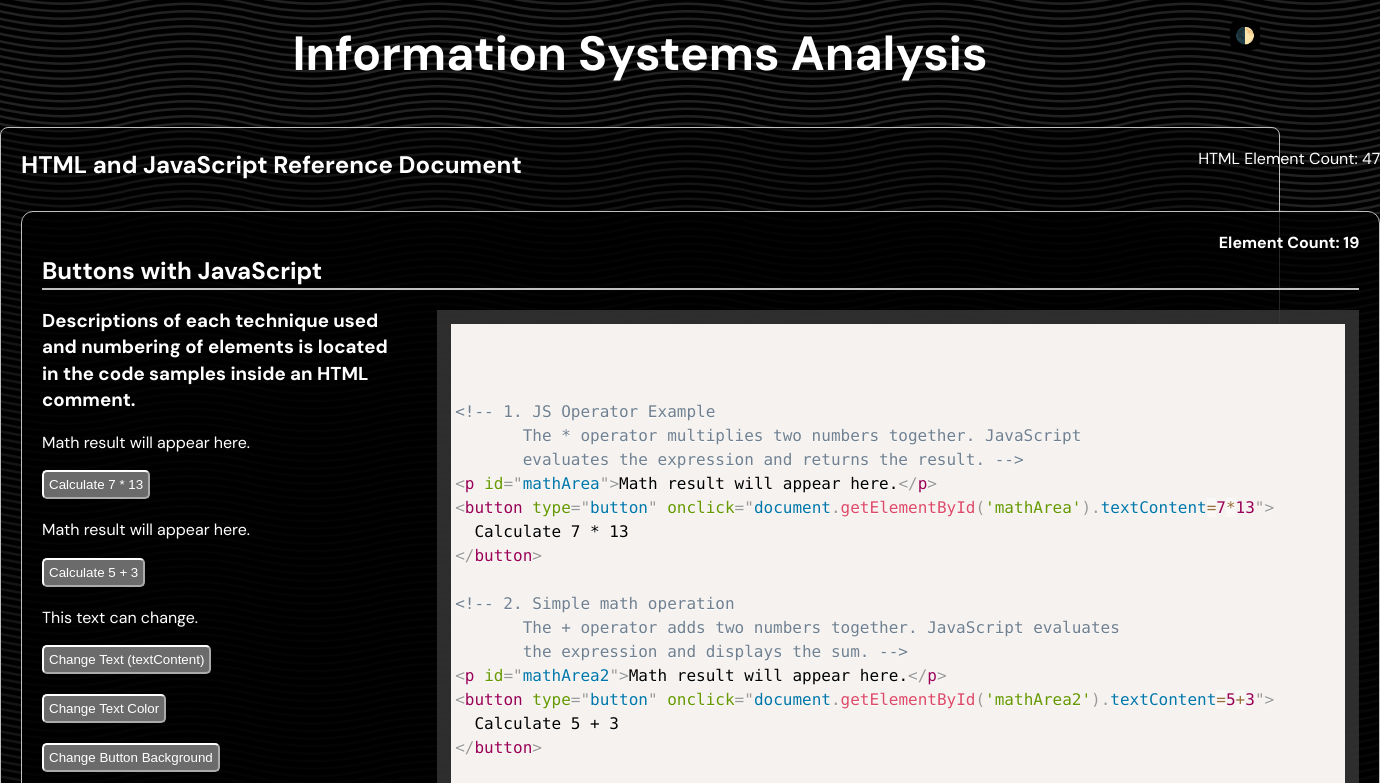
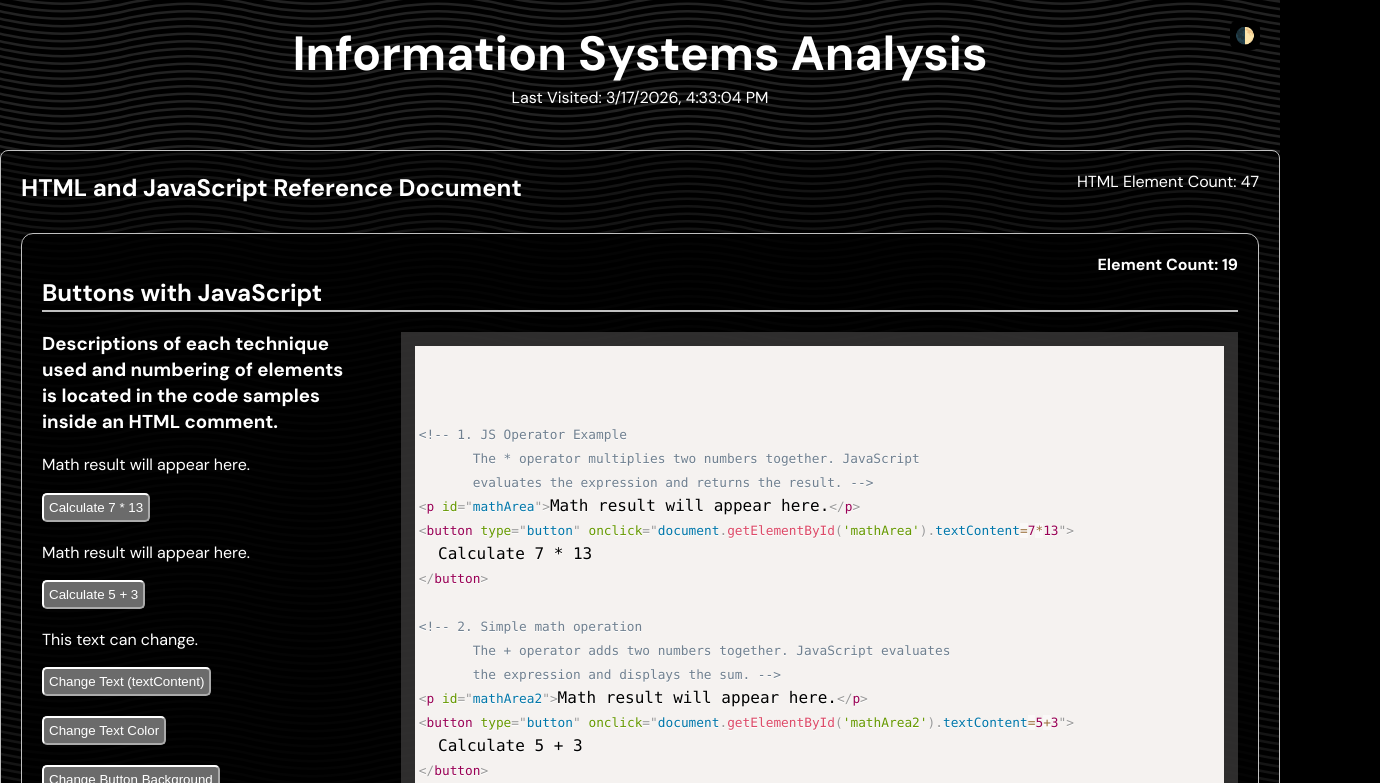
Before and after one commit to WebTechInstructor/ifsc-71003, a plain HTML site: page hw/html-reference.html in a window 1280 px wide. Shown: the top 783 px of the page, 1380 px wide, since content can reach past the window. Drawn offline with nearby package versions, Linux system fonts and the light colour scheme.

Commit message:
Added Screenshot

```diff
--- a/assets/css/screen.css
+++ b/assets/css/screen.css
@@ -102,6 +102,10 @@ header.primary {
     font-size: 3rem;
     margin: 0;
   }
+
+  & .ts{
+    text-align:center;
+  }
 }
 main {
   & > a.rth {
@@ -195,6 +199,10 @@ main {
 
   & h2 {
     margin: 0;
+  }
+
+  & span {
+    font-size:.8rem;
   }
 
   & .due {
--- a/assets/js/scripts.js
+++ b/assets/js/scripts.js
@@ -28,3 +28,7 @@ if (savedTheme === "dark") {
   body.classList.add("dark");
   toggleButton.textContent = "☀️";
 }
+
+
+
+  document.getElementById('time').textContent = new Date().toLocaleString();
--- a/hw/html-reference.html
+++ b/hw/html-reference.html
@@ -17,6 +17,7 @@
   <body class="dark html-ref">
     <header class="primary container">
       <h1>Information Systems Analysis</h1>
+<div class="ts"><span>Last Visited:</span> <span id="time"> <script> new Date()</script></span></div>
     </header>
     <main>
       <section id="assignment">
```
Also changed, not shown: hw/hw-8.html (+2 -0 lines), assets/img/sandbox-test-1.png (added), assets/img/sandbox-test.png (added).
